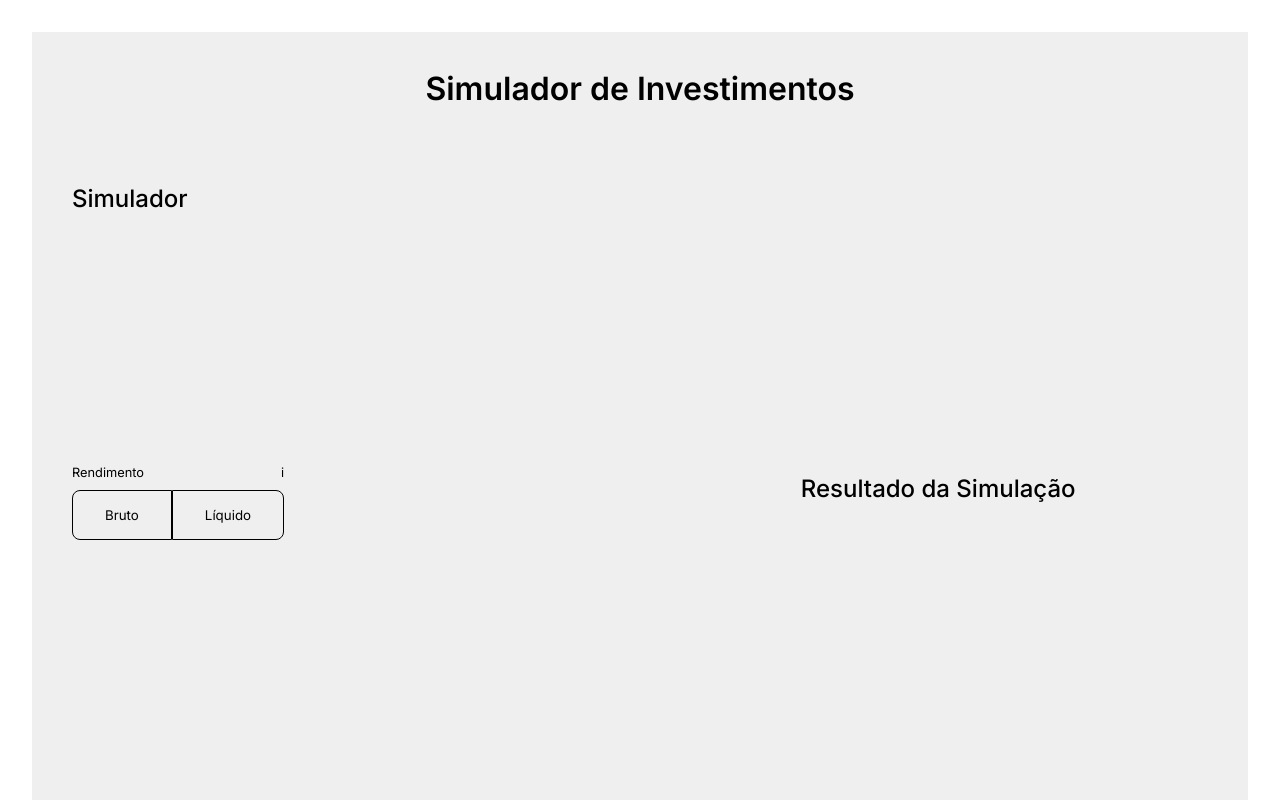
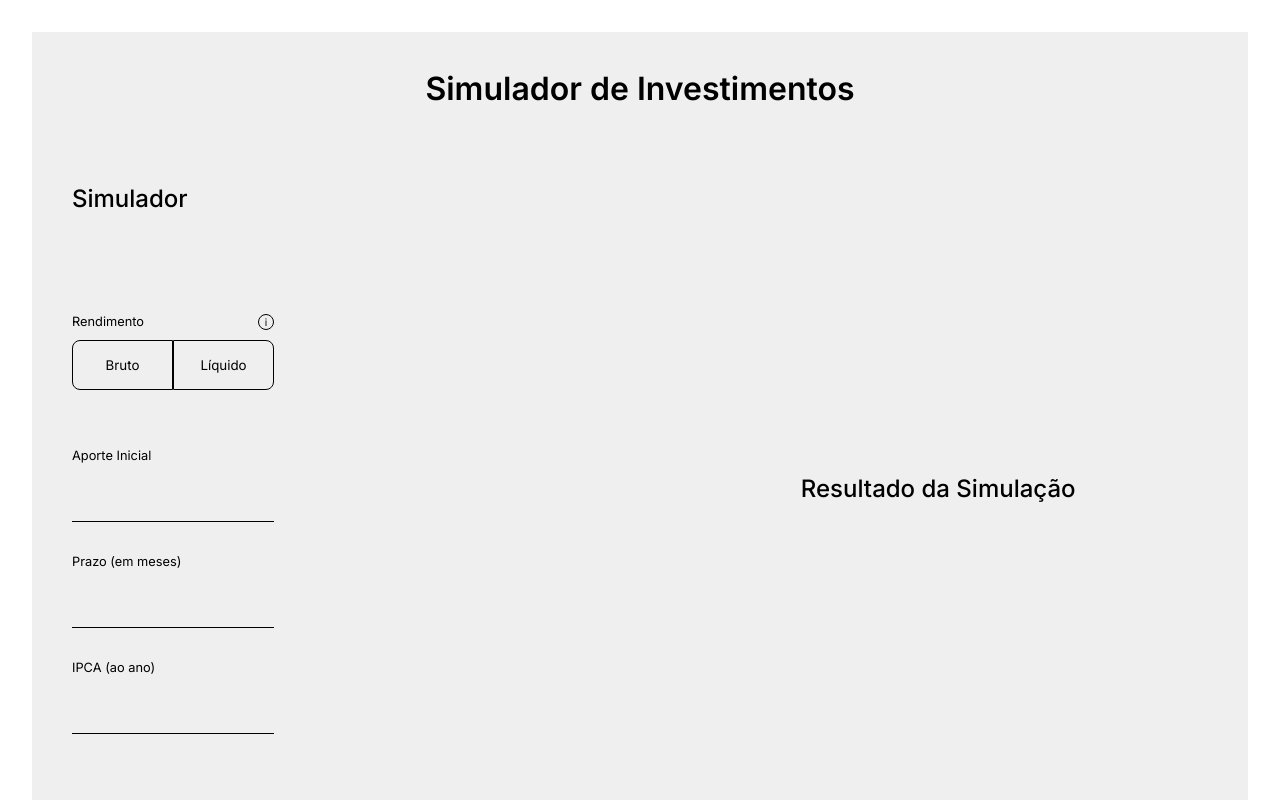
Before and after one commit to mauricioleite1/desafio-eqi-investimentos, a Next.js app: page / in a window 1280 px wide. Built offline with nearby package versions, Linux system fonts and the light colour scheme.

Commit message:
Criação dos Inputs

```diff
--- a/components/Simulador.js
+++ b/components/Simulador.js
@@ -10,13 +10,32 @@ const Simulacao = () => {
         <div className={styles.choice}>
           <div>
             <h4>Rendimento</h4>
-            <h4>i</h4>
+            <span>
+              <h4>i</h4>
+            </span>
           </div>
 
-          <div className={styles.choiceButtons}>
+          <div>
             <button className='btn btn-choice'>Bruto</button>
             <button className='btn btn-choice'>Líquido</button>
           </div>
+        </div>
+
+        <div className={styles.inputsContainer}>
+          <label htmlFor='aporte-inicial'>
+            <h4>Aporte Inicial</h4>
+          </label>
+          <input type='text' id='aporte-inicial' />
+
+          <label htmlFor='prazo'>
+            <h4>Prazo (em meses)</h4>
+          </label>
+          <input type='text' id='prazo' />
+
+          <label htmlFor='ipca'>
+            <h4>IPCA (ao ano)</h4>
+          </label>
+          <input type='text' id='ipca' />
         </div>
       </form>
     </div>
--- a/styles/Simulador.module.scss
+++ b/styles/Simulador.module.scss
@@ -15,18 +15,50 @@
   }
 }
 
-.title {
-  @include flexspaced;
-  @include size;
-}
-
 .choice {
   @include flex;
+  @include size(10rem);
   flex-direction: column;
   gap: 10px;
 
   div {
     @include flexspaced;
     @include size(auto, 100%);
+
+    span {
+      @include flex;
+      @include size(1rem, 1rem);
+      border: 1px solid #000;
+      border-radius: 50%;
+      cursor: pointer;
+      font-size: 0.8em;
+
+      &:hover {
+        opacity: 0.6;
+      }
+    }
   }
 }
+
+.inputsContainer {
+  @include flex;
+  @include size;
+  flex-direction: column;
+  // background: blue;
+  gap: 2rem;
+
+  label {
+    width: 100%;
+  }
+
+
+  input {
+    @include size(2rem);
+    background: none;
+    border: none;
+    border-bottom: 1px solid black;
+    padding-left: 10px;
+    margin-top: -5px;
+    outline: none;
+  }
+}
--- a/styles/_buttons.scss
+++ b/styles/_buttons.scss
@@ -12,7 +12,8 @@
 }
 
 .btn-choice {
-  padding: 1rem 2rem;
+  flex: 1;
+  padding-block: 1rem;
 
   &:first-child {
     border-top-left-radius: 8px;
```
Also changed, not shown: 1 other file (tests, documents, lock files or other folders).
